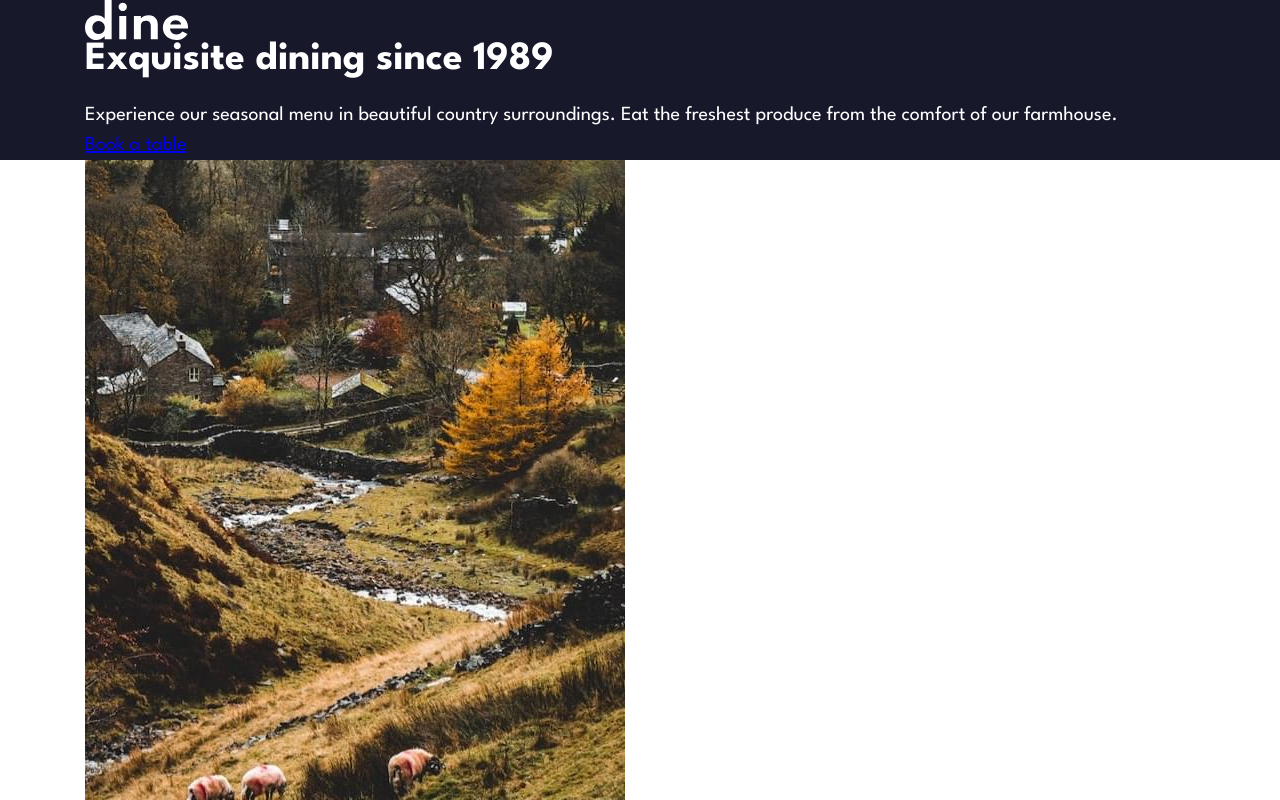
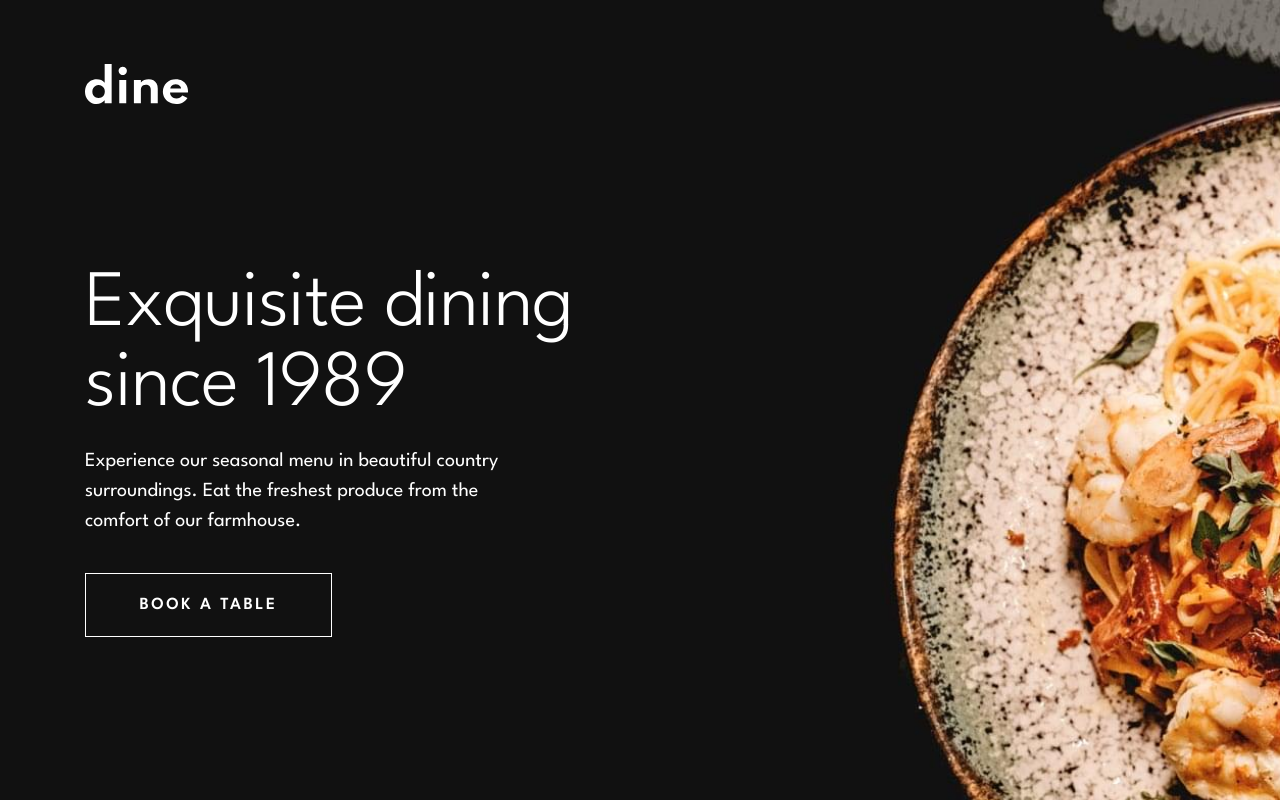
Before and after one commit to karolbanat/dine-restaurant-website, a website: page index.html in a window 1280 px wide. Shown: the top 800 px of the page. Drawn offline with Linux system fonts and the light colour scheme.

Commit message:
Header styling

```diff
--- a/index.html
+++ b/index.html
@@ -27,7 +27,7 @@
 
 <body>
 
-    <header class="primary-header | bg-neutral-700 text-neutral-100">
+    <header class="primary-header | text-center-md-max bg-neutral-700 text-neutral-100">
         <div class="container">
             <a href="#">
                 <img src="./dist/assets/images/logo.svg"
--- a/src/sass/abstracts/_mixins.scss
+++ b/src/sass/abstracts/_mixins.scss
@@ -1,6 +1,6 @@
 @use './variables';
 
-@mixin mq($key) {
+@mixin media-query($key) {
 	$size: map-get(variables.$breakpoints, $key);
 
 	@media only screen and (min-width: $size) {
--- a/src/sass/abstracts/_variables.scss
+++ b/src/sass/abstracts/_variables.scss
@@ -21,7 +21,7 @@ $colors: (
 );
 
 $font-sizes: (
-	small: (
+	initial: (
 		100: 1rem,
 		300: 1.4rem,
 		400: 1.6rem,
@@ -29,11 +29,15 @@ $font-sizes: (
 		500: 2rem,
 		600: 3.2rem,
 		700: 3.2rem,
+		// other
+		button: 1.7rem,
+	),
+	small: (
+		600: 4.8rem,
+		700: 4.8rem,
 	),
 	medium: (
 		450: 2rem,
-		600: 4.8rem,
-		700: 4.8rem,
 	),
 	large: (
 		700: 8rem,
--- a/src/sass/base/_reset.scss
+++ b/src/sass/base/_reset.scss
@@ -41,7 +41,7 @@ a:not([class]) {
 img,
 picture {
 	max-width: 100%;
-	display: block;
+	display: inline-block;
 }
 
 /* Inherit fonts for inputs and buttons */
--- a/src/sass/base/_root.scss
+++ b/src/sass/base/_root.scss
@@ -19,12 +19,12 @@
 
 	/* font sizes */
 	@each $screen, $sizes in variables.$font-sizes {
-		@if $screen == small {
+		@if $screen == initial {
 			@each $size, $value in $sizes {
 				--fz-#{$size}: #{$value};
 			}
 		} @else {
-			@include mixins.mq($screen) {
+			@include mixins.media-query($screen) {
 				@each $size, $value in $sizes {
 					--fz-#{$size}: #{$value};
 				}
--- a/src/sass/components/_index.scss
+++ b/src/sass/components/_index.scss
@@ -0,0 +1,3 @@
+@forward './headings';
+@forward './buttons';
+@forward './primary-header';
--- /dev/null
+++ b/src/sass/components/_primary-header.scss
@@ -0,0 +1,36 @@
+@use '../abstracts/mixins';
+
+.primary-header {
+	padding-block-start: clamp(23.3rem, 55vw, 37.4rem);
+	padding-block-end: clamp(15.2rem, 30vw, 21.6rem);
+	@include mixins.media-query(large) {
+		padding-block-start: 6.4rem;
+		padding-block-end: 20rem;
+	}
+
+	background-image: url('../assets/images/homepage/hero-bg-mobile.jpg');
+	background-size: cover;
+	background-repeat: no-repeat;
+	@include mixins.media-query(medium) {
+		background-image: url('../assets/images/homepage/hero-bg-tablet.jpg');
+	}
+	@include mixins.media-query(large) {
+		background-image: url('../assets/images/homepage/hero-bg-desktop.jpg');
+	}
+
+	&__body {
+		margin-block-start: 3.6rem;
+		@include mixins.media-query(large) {
+			margin-block-start: 15.2rem;
+			max-width: 50%;
+		}
+	}
+
+	&__body p {
+		margin-block-end: 1.75em;
+		@include mixins.media-query(large) {
+			max-width: 37ch;
+			margin-block-end: 1em;
+		}
+	}
+}
--- /dev/null
+++ b/src/sass/components/buttons/_button.scss
@@ -0,0 +1,43 @@
+.button {
+	--transition-duration: 350ms;
+	--transition-function: ease-in-out;
+
+	display: inline-block;
+	/* sizing */
+	padding-block: 1.33em;
+	padding-inline: 3.15em;
+
+	/* typography */
+	font-size: var(--fz-button);
+	font-weight: var(--fw-semibold, 700);
+	text-transform: uppercase;
+	text-decoration: none;
+	letter-spacing: var(--ls-400);
+	line-height: 1;
+	color: var(--button-text);
+
+	/* appearance */
+	background-color: var(--button-bg);
+	border: 1px solid var(--button-border-clr);
+
+	cursor: pointer;
+	transition: color var(--transition-duration) var(--transition-function),
+		background-color var(--transition-duration) var(--transition-function),
+		border-color var(--transition-duration) var(--transition-function);
+
+	&:hover,
+	&:focus-visible {
+		color: var(--button-text-hover);
+		background-color: var(--button-bg-hover);
+		border-color: var(--button-border-clr-hover);
+	}
+
+	&--transparent {
+		--button-bg: transparent;
+		--button-text: currentColor;
+		--button-border-clr: currentColor;
+		--button-bg-hover: var(--clr-neutral-100);
+		--button-text-hover: var(--clr-neutral-800);
+		--button-border-clr-hover: var(--button-bg-hover);
+	}
+}
--- /dev/null
+++ b/src/sass/components/buttons/_index.scss
@@ -0,0 +1 @@
+@forward './button';
--- /dev/null
+++ b/src/sass/components/headings/_index.scss
@@ -0,0 +1 @@
+@forward './primary-heading';
--- /dev/null
+++ b/src/sass/components/headings/_primary-heading.scss
@@ -0,0 +1,5 @@
+.primary-heading {
+	font-size: var(--fz-700);
+	font-weight: var(--fw-light);
+	letter-spacing: var(--ls-200);
+}
--- a/src/sass/utility/_index.scss
+++ b/src/sass/utility/_index.scss
@@ -1,3 +1,4 @@
 @forward './visually-hidden';
 @forward './background-color';
 @forward './color';
+@forward './text';
--- /dev/null
+++ b/src/sass/utility/_text.scss
@@ -0,0 +1,8 @@
+@use '../abstracts/mixins';
+
+.text-center-md-max {
+	text-align: center;
+	@include mixins.media-query(large) {
+		text-align: start;
+	}
+}
```
Also changed, not shown: dist/css/main.min.css.
